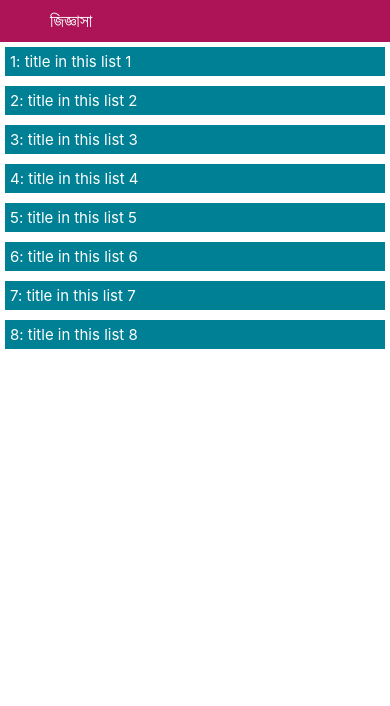
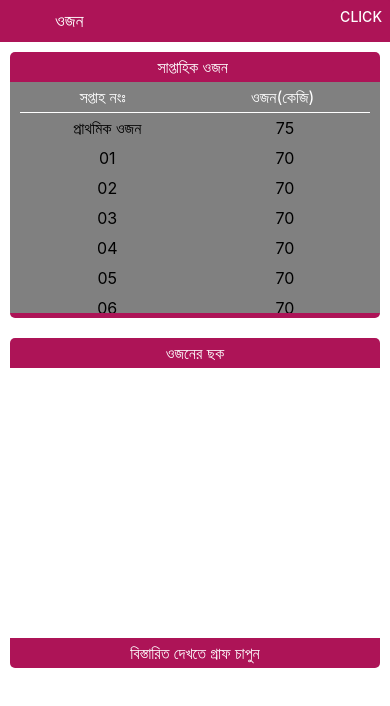
Before and after one commit to Saruj-chy/MaaAppReactNative, a React Native app: screen / in a window 390 px wide. Shown: the top 706 px of the page. Built offline with nearby package versions, Linux system fonts and the light colour scheme.

Commit message:
ojon screen

```diff
--- a/App.js
+++ b/App.js
@@ -8,30 +8,19 @@ import {
   StatusBar,
 } from 'react-native';
 import JigashaScreen from './screens/Jigasha/JigashaScreen';
+import OjonScreen from './screens/OjonScreen/OjonScreen';
 
 const App = () => {
   return (
     <View>
-      <View style={styles.appbarView}>
-        <Text style={styles.appbarText}>জিজ্ঞাসা</Text>
-      </View>
-      <JigashaScreen />
+
+      {/* <JigashaScreen /> */}
+
+      <OjonScreen />
 
     </View>
   )
 }
 
-const styles = StyleSheet.create({
-  appbarView: {
-    backgroundColor: '#ad1457',
-  },
-  appbarText: {
-    color: 'white',
-    fontSize: 18,
-    padding: 10,
-    paddingLeft: 50
-  }
-
-})
 
 export default App;
--- a/screens/Jigasha/JigashaScreen.js
+++ b/screens/Jigasha/JigashaScreen.js
@@ -1,5 +1,5 @@
 import React from 'react';
-import { Text, View } from 'react-native';
+import { StyleSheet, Text, View } from 'react-native';
 import ListItem from '../ListItem/ListItem';
 
 const JigashaScreen = () => {
@@ -19,6 +19,9 @@ const JigashaScreen = () => {
 
   return (
     <View>
+      <View style={styles.appbarView}>
+        <Text style={styles.appbarText}>জিজ্ঞাসা</Text>
+      </View>
       {
         jigashaData.map(pd => <ListItem data={pd} key={pd.id} />)
       }
@@ -27,4 +30,18 @@ const JigashaScreen = () => {
   );
 };
 
+
+const styles = StyleSheet.create({
+  appbarView: {
+    backgroundColor: '#ad1457',
+  },
+  appbarText: {
+    color: 'white',
+    fontSize: 18,
+    padding: 10,
+    paddingLeft: 50
+  }
+
+})
+
 export default JigashaScreen;
--- /dev/null
+++ b/screens/OjonScreen/OjonSavedScreen.js
@@ -0,0 +1,29 @@
+import React from 'react';
+import { StyleSheet, Text, View } from 'react-native';
+
+const OjonSavedScreen = (props) => {
+  const { week, ojon } = props.value;
+  return (
+    <View style={{ flexDirection: 'row', padding: 5 }}>
+      <Text style={styles.weekViewText}> {week}</Text>
+      <Text style={styles.weekViewText}>{ojon}</Text>
+
+    </View>
+  );
+};
+
+
+const styles = StyleSheet.create({
+
+  weekViewText: {
+    color: 'black',
+    fontSize: 16,
+    flex: 1,
+    // borderColor: 'red',
+    // borderWidth: 2,
+    textAlign: 'center'
+  }
+
+})
+
+export default OjonSavedScreen;
--- a/screens/OjonScreen/OjonScreen.js
+++ b/screens/OjonScreen/OjonScreen.js
@@ -1,9 +1,117 @@
 import React from 'react';
+import { Button, ScrollView, StyleSheet, Text, View } from 'react-native';
+import OjonSavedScreen from './OjonSavedScreen';
+
+const ojonSavedValue = [
+  { week: 'প্রাথমিক ওজন', ojon: 75.0 },
+  { week: '01', ojon: 70.0 },
+  { week: '02', ojon: 70.0 },
+  { week: '03', ojon: 70.0 },
+  { week: '04', ojon: 70.0 },
+  { week: '05', ojon: 70.0 },
+  { week: '06', ojon: 70.0 },
+  { week: '07', ojon: 70.0 },
+  { week: '08', ojon: 70.0 },
+  { week: '09', ojon: 70.0 },
+  { week: '01', ojon: 70.0 },
+  { week: '01', ojon: 70.0 },
+  { week: '01', ojon: 70.0 },
+  { week: '01', ojon: 70.0 },
+  { week: '01', ojon: 70.0 },
+  { week: '01', ojon: 70.0 },
+  { week: '01', ojon: 70.0 },
+]
 
 const OjonScreen = () => {
   return (
+    <View style={{ backgroundColor: 'white' }}>
+      <View style={styles.appbarView}>
+        <Text style={styles.appbarText}> ওজন  </Text>
+        <Button title="click" color="#ad1457" />
+      </View>
+
+      {/* Weekly Ojon List */}
+
+      <View style={styles.layoutStyle}>
+        <Text style={styles.weekOjnoTextStyle}>সাপ্তাহিক ওজন </Text>
+        <View style={{ backgroundColor: 'gray', marginBottom: 5, }}>
+          <View style={{ flexDirection: 'row', padding: 5 }}>
+            <Text style={styles.weekViewText}>সপ্তাহ নংঃ </Text>
+            <Text style={styles.weekViewText}>ওজন(কেজি) </Text>
+
+          </View>
+          <View style={{ height: 1, marginHorizontal: 10, backgroundColor: 'white' }}></View>
+
+          <ScrollView style={{ height: 200, }} >
+            {
+              ojonSavedValue.map(data => <OjonSavedScreen value={data} key={data.key} />)
+            }
+
+
+          </ScrollView>
+
+        </View>
+
+      </View>
+
+      {/* graph chart  */}
+
+      <View style={styles.layoutStyle}>
+        <Text style={styles.weekOjnoTextStyle}>ওজনের ছক</Text>
+
+        <View style={{ backgroundColor: 'white', height: 270, }}>
+
+        </View>
+
+        <Text style={styles.weekOjnoTextStyle}> বিস্তারিত দেখতে গ্রাফ চাপুন </Text>
+
+      </View>
+
+
+
+    </View>
 
   );
 };
 
+
+
+const styles = StyleSheet.create({
+  appbarView: {
+    backgroundColor: '#ad1457',
+    flexDirection: 'row'
+  },
+  appbarText: {
+    color: 'white',
+    fontSize: 18,
+    padding: 10,
+    paddingLeft: 50,
+    flex: 1,
+  },
+  layoutStyle: {
+    margin: 10,
+    borderRadius: 5,
+    backgroundColor: '#ad1457'
+  },
+  weekOjnoTextStyle: {
+    // backgroundColor: 'red',
+    color: 'white',
+    textAlign: 'center',
+    fontSize: 16,
+    paddingVertical: 5,
+    borderTopLeftRadius: 5,
+    borderTopRightRadius: 5
+
+  },
+  weekViewText: {
+    color: 'white',
+    fontSize: 16,
+    flex: 1,
+    // borderColor: 'red',
+    // borderWidth: 2,
+    textAlign: 'center'
+  }
+
+})
+
 export default OjonScreen;
```
